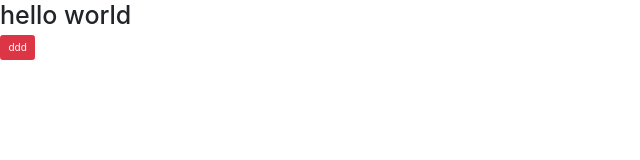
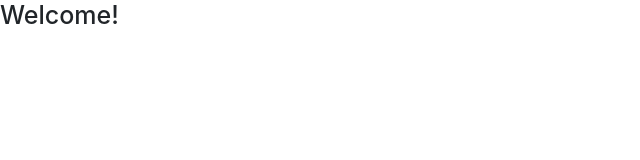
Before and after one commit to CHAOWEICHIU/mean-for-fun, a website: page public/index.html in a window 1280 px wide. Shown: the whole page, without its empty margins (0-640 px from the left). Drawn offline with nearby package versions, Linux system fonts and the light colour scheme.

Commit message:
changed index

```diff
--- a/public/index.html
+++ b/public/index.html
@@ -18,8 +18,7 @@
 
 </head>
 <body>
-	<h1>hello world</h1>
-	<button class="btn btn-danger">ddd</button>
+	<h1>Welcome!</h1>
 
 
 
```
